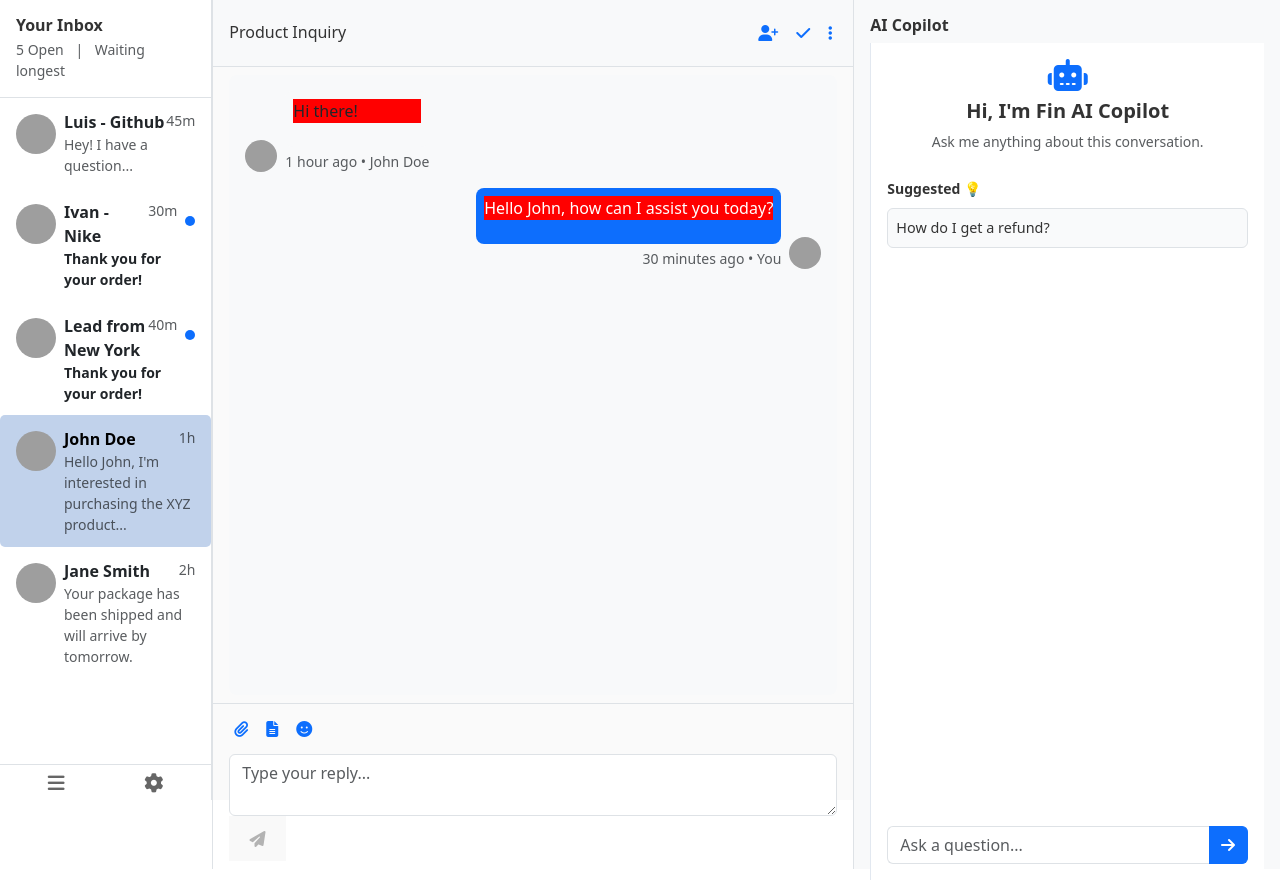
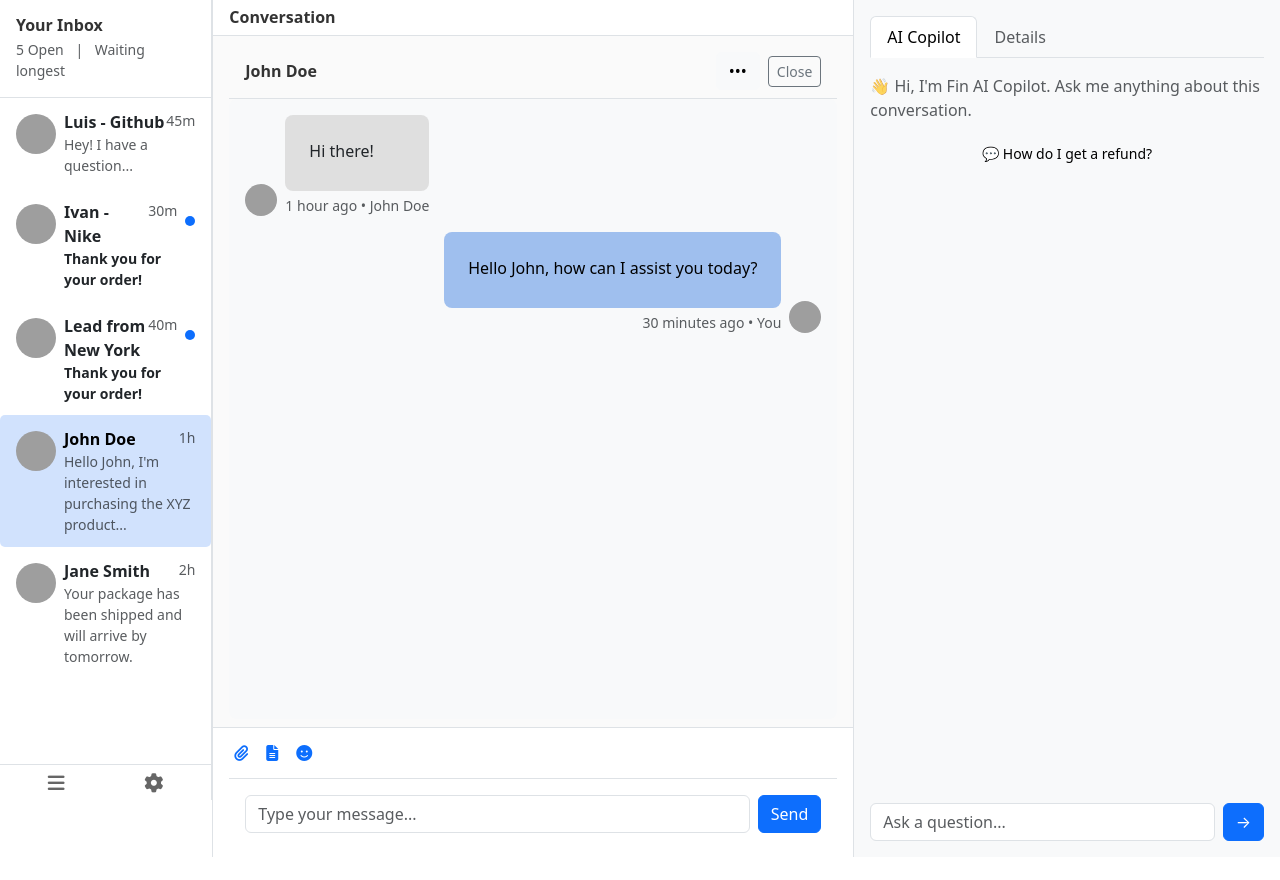
Before and after one commit to sivakumar6678/intercom-clone, a React (Vite) app: page / in a window 1280 px wide. Both pictures are taken after a click on the button 105 px from the left and 482 px from the top of the page. After the commit the page ends 857 px from the top, so only its background shows below. Built offline with nearby package versions, Linux system fonts and the light colour scheme; grey boxes are pictures that could not be loaded.

Commit message:
feat: Enhance UI and functionality of conversation components with improved styles and layout

```diff
--- a/src/App.css
+++ b/src/App.css
@@ -6,6 +6,10 @@
   --color-border: rgba(0, 0, 0, .7);
   --color-border-hover: #646cff;
   --color-border-focus: #646cff;
+  --color-background-light: #8bb2ecce;
+  --color-background-lighter: #b4d0fc9c;
+  --color-background-gray: rgba(221, 221, 221, 0.89);
+
 
   --margin-padding-large: 2em;
   --margin-padding-medium: 1.5em;
--- a/src/Styles/InboxSidebar.css
+++ b/src/Styles/InboxSidebar.css
@@ -37,7 +37,7 @@
 }
 
 .list-item-inbox.active {
-  background-color: #b3c8e7ce;
+  background-color: var(--color-background-lighter);
   color:black;
   /* border-left: 3px solid #007bff; */
 }
@@ -48,5 +48,15 @@
   border-radius: 8px;
 }
 .user-chat div p{
-    background: red;
+  border-radius: 10px;
+  padding:var(--margin-padding-small);
+    /* background: red; */
 }
+.user-chat .bg-primary-custome{
+  background-color: var(--color-background-light);
+  color: rgb(0, 0, 0);
+}
+.user-chat .bg-light-custome{
+  background-color: var(--color-background-gray);
+  color: rgb(0, 0, 0);
+}
--- a/src/components/AICopilotPanel.jsx
+++ b/src/components/AICopilotPanel.jsx
@@ -1,37 +1,44 @@
-import { Card, InputGroup, FormControl, Button } from 'react-bootstrap';
-import '../Styles/Admin.css';
+import { Button, Form, Nav } from 'react-bootstrap';
 
 export default function AICopilotPanel({ thread }) {
   return (
-    <div className="ai-copilot-wrapper p-3 h-100 d-flex flex-column justify-content-between">
-      {/* Top section */}
-      <div>
-        <div className="mb-3 text-center">
-          <i className="fas fa-robot fa-2x text-primary mb-2"></i>
-          <h5 className="fw-bold">Hi, I'm Fin AI Copilot</h5>
-          <p className="text-muted small">
-            Ask me anything about this conversation.
-          </p>
+    <div className="d-flex flex-column h-100">
+      {/* Tab header */}
+      <Nav variant="tabs" defaultActiveKey="copilot" className="mb-3">
+        <Nav.Item>
+          <Nav.Link eventKey="copilot" active>AI Copilot</Nav.Link>
+        </Nav.Item>
+        <Nav.Item>
+          <Nav.Link eventKey="details" disabled>Details</Nav.Link>
+        </Nav.Item>
+      </Nav>
+
+      {/* If thread selected */}
+      {thread ? (
+        <>
+          <div className="text-muted mb-3">
+            👋 Hi, I'm Fin AI Copilot. Ask me anything about this conversation.
+          </div>
+
+          {/* Suggested question */}
+          <Button variant="light" size="sm" className="mb-3">
+            💬 How do I get a refund?
+          </Button>
+
+          {/* Ask input at bottom */}
+          <div className="mt-auto">
+            <Form className="d-flex align-items-center">
+              <Form.Control type="text" placeholder="Ask a question..." />
+              <Button variant="primary" className="ms-2">→</Button>
+            </Form>
+          </div>
+        </>
+      ) : (
+        <div className="text-muted mt-3">
+          <i className="fas fa-robot me-2"></i>
+          Select a conversation to get AI suggestions.
         </div>
-
-        {/* Suggested question */}
-        <div className="suggested-question mt-4">
-          <strong className="small">Suggested 💡</strong>
-          <div className="suggestion-box mt-2 p-2 rounded border">
-            How do I get a refund?
-          </div>
-        </div>
-      </div>
-
-      {/* Ask box */}
-      <div className="ask-box mt-4">
-        <InputGroup>
-          <FormControl placeholder="Ask a question..." />
-          <Button variant="primary">
-            <i className="fas fa-arrow-right"></i>
-          </Button>
-        </InputGroup>
-      </div>
+      )}
     </div>
   );
 }
--- a/src/components/ConversationThread.jsx
+++ b/src/components/ConversationThread.jsx
@@ -1,10 +1,24 @@
 import { Image } from 'react-bootstrap';
-import '../Styles/InboxSidebar.css'
+import { Button } from 'react-bootstrap';
+import '../Styles/InboxSidebar.css';
+
 export default function ConversationThread({ thread }) {
   if (!thread) return <div className="text-center p-4 text-muted">Select a conversation</div>;
 
   return (
-    <div className="conversation-thread px-3 py-3">
+    <div className="chat-panel d-flex flex-column h-100">
+
+      {/* 🔹 Header Section */}
+      <div className="d-flex justify-content-between align-items-center px-3 py-2 border-bottom">
+        <h6 className="m-0 fw-semibold">{thread.from.name}</h6>
+        <div>
+          <Button variant="light" className="me-2">•••</Button>
+          <Button variant="outline-secondary" size="sm">Close</Button>
+        </div>
+      </div>
+
+      {/* 🔹 Message Thread Section */}
+      <div className="conversation-thread px-3 py-3 overflow-auto flex-grow-1">
         {thread.messages.map((msg, index) => {
           const isUser = msg.from === 'user';
 
@@ -13,7 +27,7 @@ export default function ConversationThread({ thread }) {
               key={index}
               className={`d-flex mb-3 ${isUser ? 'justify-content-start' : 'justify-content-end'}`}
             >
-            {/* Left side (avatar + bubble) for user */}
+              {/* Left side avatar for user */}
               {isUser && (
                 <Image
                   src={thread.from.avatar}
@@ -26,14 +40,11 @@ export default function ConversationThread({ thread }) {
 
               <div className='user-chat'>
                 <div
-                className={` p-2 rounded-3 ${
-                  isUser ? 'bg-light text-dark' : 'bg-primary text-white'
+                  className={`p-2 rounded-3 ${
+                    isUser ? 'bg-light-custome text-dark' : 'bg-primary-custome'
                   }`}
                 >
-                <p>
-                {msg.text}
-
-                </p>
+                  <p className="mb-1">{msg.text}</p>
                 </div>
                 <div
                   className={`small text-muted mt-1 ${
@@ -44,10 +55,10 @@ export default function ConversationThread({ thread }) {
                 </div>
               </div>
 
-            {/* Right side avatar for 'You' (optional) */}
+              {/* Right side avatar for 'You' */}
               {!isUser && (
                 <Image
-                src="https://api.dicebear.com/9.x/initials/svg?seed=S" // replace with real avatar or skip
+                  src="https://api.dicebear.com/9.x/initials/svg?seed=S"
                   roundedCircle
                   width={32}
                   height={32}
@@ -58,5 +69,6 @@ export default function ConversationThread({ thread }) {
           );
         })}
       </div>
+    </div>
   );
 }
--- a/src/components/ReplyBox.jsx
+++ b/src/components/ReplyBox.jsx
@@ -1,4 +1,4 @@
-import { Form } from 'react-bootstrap';
+import { Form,Button } from 'react-bootstrap';
 import { useState } from 'react';
 
 export default function ReplyBox() {
@@ -13,23 +13,18 @@ export default function ReplyBox() {
 
   return (
     <div className="reply-box-input">
-      <Form className="w-100" onSubmit={handleSubmit}>
-        <Form.Control
-          as="textarea"
-          value={replyText}
-          onChange={(e) => setReplyText(e.target.value)}
-          placeholder="Type your reply..."
-          className="reply-textarea"
-        />
-      </Form>
-      <button
-        className="send"
-        onClick={handleSubmit}
-        disabled={!replyText.trim()}
-        title="Send message"
-      >
-        <i className="fas fa-paper-plane"></i>
-      </button>
+      {/* Chat Input Footer */}
+<div className="border-top p-3">
+  <Form className="d-flex align-items-center">
+    <Form.Control
+      type="text"
+      placeholder="Type your message..."
+      className="me-2"
+    />
+    <Button variant="primary">Send</Button>
+  </Form>
+</div>
+
     </div>
   );
 }
--- a/src/pages/AdminInbox.jsx
+++ b/src/pages/AdminInbox.jsx
@@ -1,8 +1,8 @@
-import { Container, Row, Col, Button } from 'react-bootstrap';
+import { Container, Row, Col, Button, Nav, Form } from 'react-bootstrap';
 import InboxSidebar from '../components/InboxSidebar';
 import ConversationThread from '../components/ConversationThread';
+import AICopilotPanel from '../components/AICopilotPanel';
 import ReplyBox from '../components/ReplyBox';
-import AICopilotPanel from '../components/AICopilotPanel';
 import { useState } from 'react';
 import '../Styles/Admin.css';
 
@@ -15,7 +15,6 @@ export default function AdminInbox() {
 
         {/* Sidebar - Inbox */}
         <Col xs={12} md={3} lg={3} xl={2} className="border-end bg-white">
-
           <InboxSidebar
             selectedId={selectedThread?.id}
             onSelect={setSelectedThread}
@@ -24,32 +23,18 @@ export default function AdminInbox() {
 
         {/* Conversation Panel */}
         <Col xs={12} md={6} lg={6} xl={6} className="d-flex flex-column">
-          <div className="d-flex justify-content-between align-items-center p-3 border-bottom bg-light">
-            {selectedThread ? (
-              <>
-                <h6 className="mb-0">{selectedThread.subject || 'Conversation'}</h6>
-                <div className="d-flex gap-2">
-                  <Button variant="link" title="Assign" className="p-1">
-                    <i className="fas fa-user-plus"></i>
-                  </Button>
-                  <Button variant="link" title="Mark as resolved" className="p-1">
-                    <i className="fas fa-check"></i>
-                  </Button>
-                  <Button variant="link" title="More options" className="p-1">
-                    <i className="fas fa-ellipsis-v"></i>
-                  </Button>
-                </div>
-              </>
-            ) : (
-              <h6 className="mb-0">Select a conversation</h6>
-            )}
+          {/* Header */}
+          <div className="px-3 py-2 border-bottom bg-white">
+            <h6 className="fw-bold mb-0">Conversation</h6>
           </div>
 
+          {/* Chat Thread */}
           <div className="flex-grow-1 overflow-auto px-3 py-2">
             <ConversationThread thread={selectedThread} />
           </div>
 
-          <div className="border-top px-3 py-2">
+          {/* Chat Input Toolbar + Box */}
+          <div className="border-top px-3 py-2 bg-white">
             <div className="d-flex align-items-center mb-2 gap-2">
               <Button variant="link" title="Attach file" className="p-1">
                 <i className="fas fa-paperclip"></i>
@@ -66,17 +51,11 @@ export default function AdminInbox() {
         </Col>
 
         {/* AI Copilot */}
-        <Col xs={12} md={3} lg={3} xl={4} className="bg-light border-start p-3">
-          <h6 className="fw-bold">AI Copilot</h6>
-          {selectedThread ? (
-            <AICopilotPanel thread={selectedThread} />
-          ) : (
-            <div className="text-muted mt-3">
-              <i className="fas fa-robot me-2"></i>
-              Select a conversation to get AI suggestions.
-            </div>
-          )}
+        <Col xs={12} md={3} lg={3} xl={4} className="bg-light border-start d-flex flex-column p-3">
+          <AICopilotPanel thread={selectedThread} />
         </Col>
+
+
       </Row>
     </Container>
   );
```
Also changed, not shown: src/components/ConversationHeader.jsx (deleted, +0 -11 lines). Lines whose indentation alone changed are shown as unchanged.
